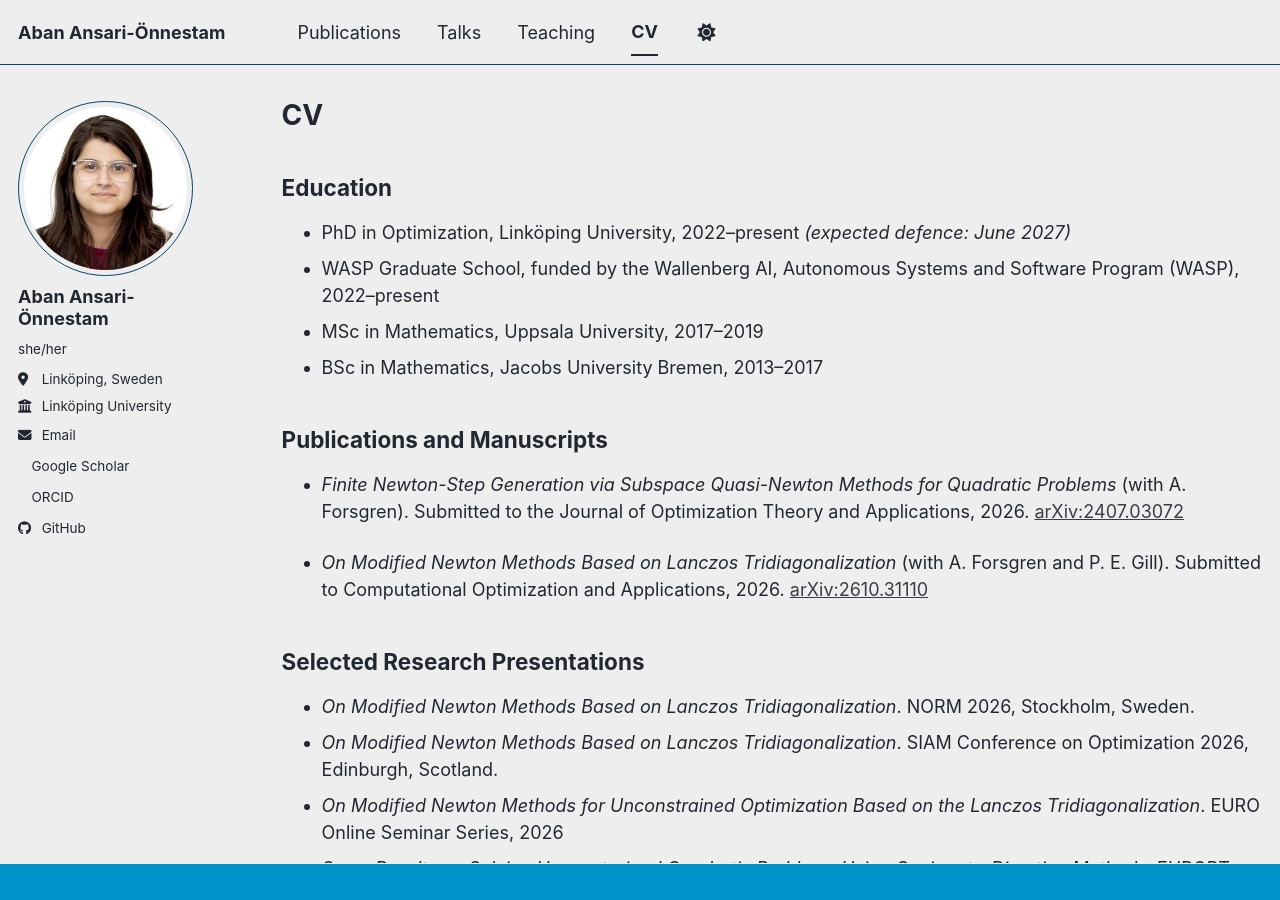
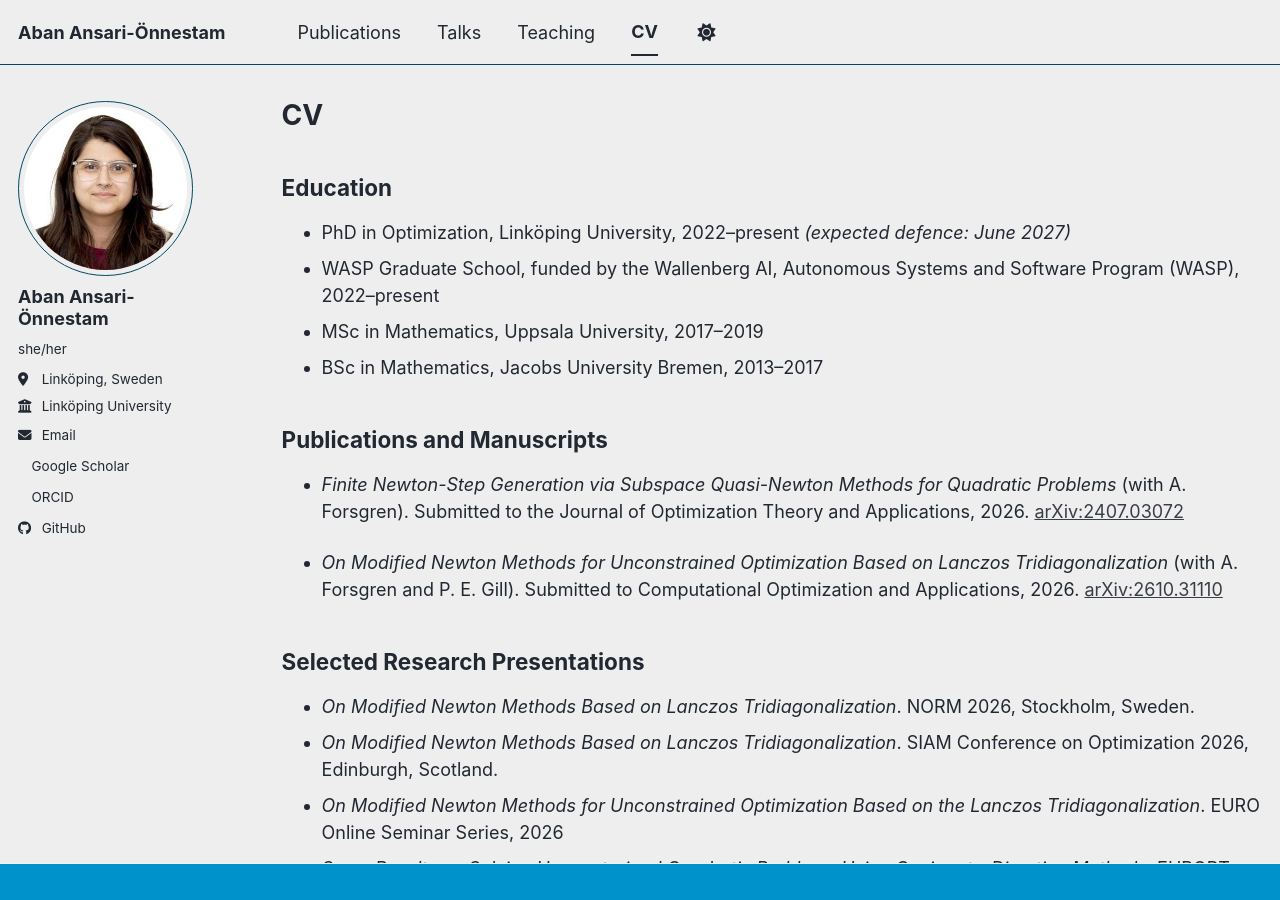
Before and after one commit to abiansari/abiansari.github.io, a Jekyll site: the page built from _pages/cv.md, in a window 1280 px wide and 900 px high. Built offline with Jekyll 4.4.1, drawn with Linux system fonts in a browser that asks for light colours; a script bundle is joined from its source files by our own code; a style sheet for code colours, icons or effects is not loaded.

Commit message:
Update cv.md

```diff
--- a/_pages/cv.md
+++ b/_pages/cv.md
@@ -20,7 +20,7 @@ redirect_from:
 
 * *Finite Newton-Step Generation via Subspace Quasi-Newton Methods for Quadratic Problems* (with A. Forsgren). Submitted to the Journal of Optimization Theory and Applications, 2026. [arXiv:2407.03072](https://arxiv.org/abs/2407.03072)
 
-* *On Modified Newton Methods Based on Lanczos Tridiagonalization* (with A. Forsgren and P. E. Gill). Submitted to Computational Optimization and Applications, 2026. [arXiv:2610.31110](https://arxiv.org/abs/2610.31110)
+* *On Modified Newton Methods for Unconstrained Optimization Based on Lanczos Tridiagonalization* (with A. Forsgren and P. E. Gill). Submitted to Computational Optimization and Applications, 2026. [arXiv:2610.31110](https://arxiv.org/abs/2610.31110)
 
 ## Selected Research Presentations
 
```
